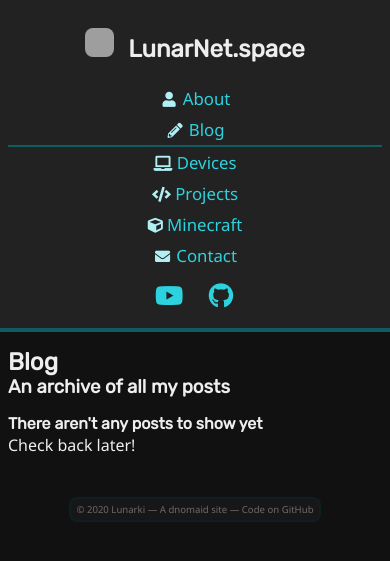
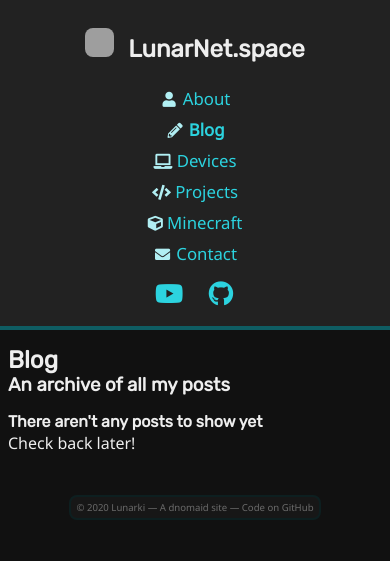
Before and after one commit to SharaNara/SharaNara.github.io, a Jekyll site: the page built from pages/blog.html, in a window 390 px wide. Shown: the top 561 px of the page. Built offline with Jekyll 4.4.1, drawn with Linux system fonts in a browser that asks for light colours; grey boxes are pictures that could not be loaded.

Commit message:
Mobile fix

```diff
--- a/css/_respond.scss
+++ b/css/_respond.scss
@@ -22,6 +22,12 @@
         padding: 4px 0;
       }
 
+      a:hover,
+      a.c {
+        font-weight: bold;
+        border-bottom: none;
+      }
+
       a.social {
         font-size: 1.5em;
         width: auto;
```
